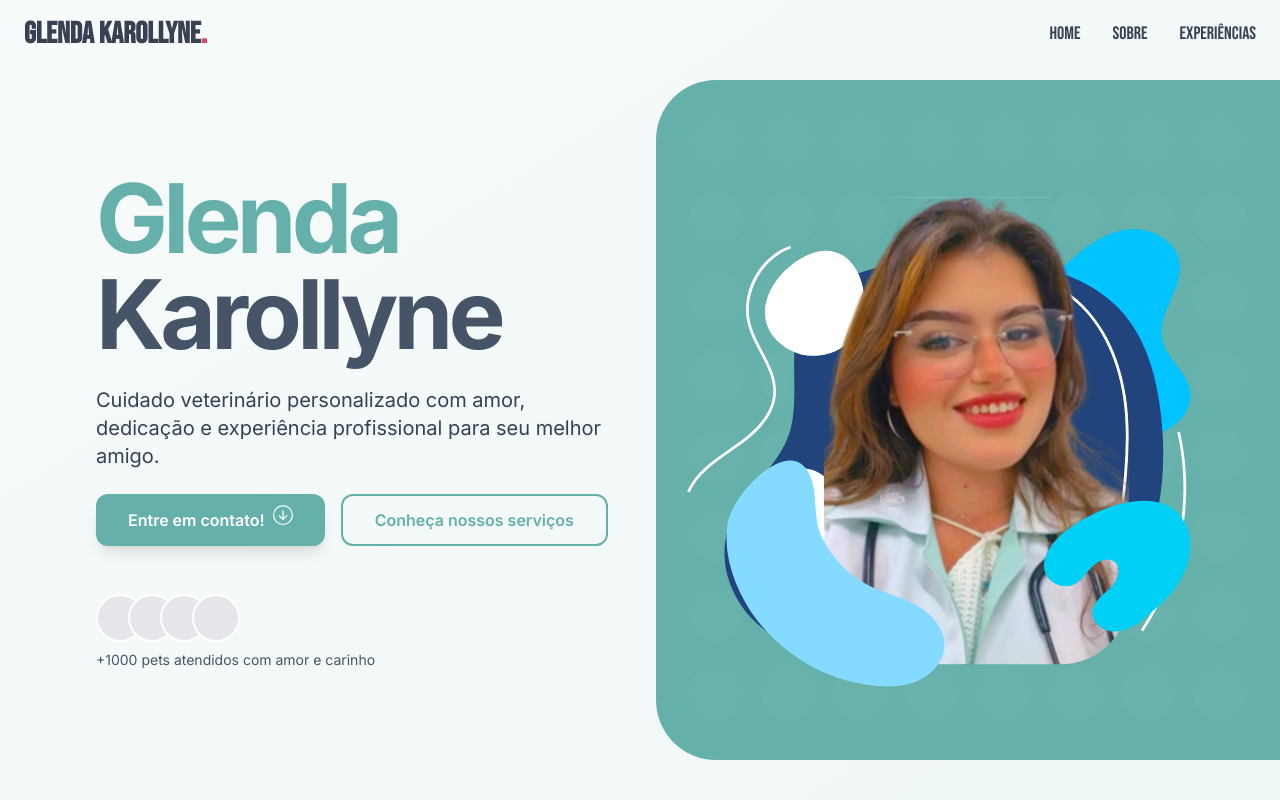
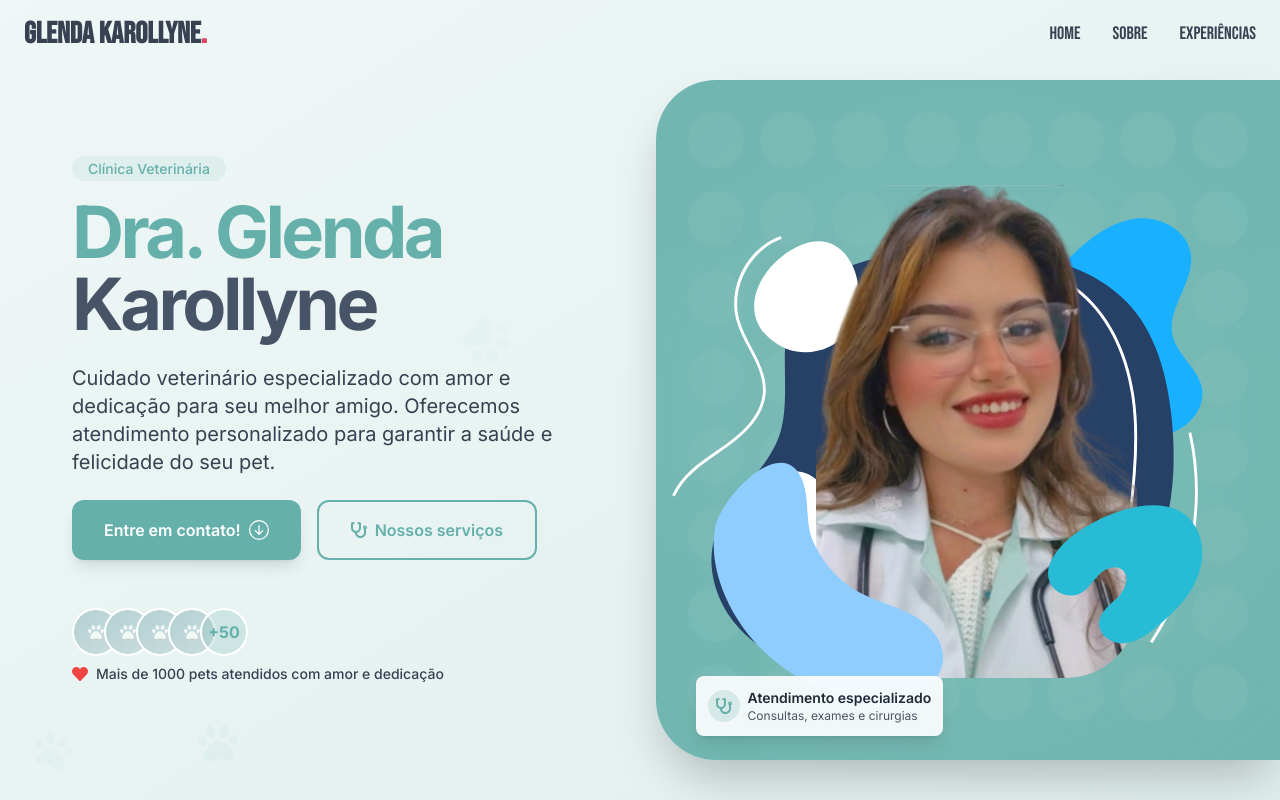
Before and after one commit to EriveltonMatos/veterinary, a Next.js app: page / in a window 1280 px wide. Shown: the top 800 px of the page. Built offline with nearby package versions, Linux system fonts and the light colour scheme.

Commit message:
adicionando novo hero

```diff
--- a/src/components/Hero.tsx
+++ b/src/components/Hero.tsx
@@ -1,61 +1,129 @@
+"use client"
 import Image from "next/image";
+import { useState, useEffect } from "react";
+import { BsArrowDownCircle } from "react-icons/bs";
+import { FaPaw, FaHeart, FaStethoscope } from "react-icons/fa";
+import { motion } from "framer-motion";
 import heroImage from "../assets/none.svg";
-import arrow from "../assets/hero/arrow.svg";
-import { BsArrowDownCircle } from "react-icons/bs";
 
 export default function Hero() {
-  const animals = [{ id: 1, name: "cachorro", image: arrow.src }];
+  const [isLoaded, setIsLoaded] = useState(false);
+
+  useEffect(() => {
+    setIsLoaded(true);
+  }, []);
+
+  const pawIcons = Array(6).fill(null);
 
   return (
-    <section className="min-h-screen relative bg-gradient-to-br from-Accent/5 to-Accent/10 overflow-hidden">
-      <div className="mx-auto h-full relative">
+    <section className="min-h-screen relative bg-gradient-to-br from-Accent/10 to-Accent/20 overflow-hidden">
+      {/* Paw print background pattern */}
+      <div className="absolute inset-0 opacity-10 pointer-events-none">
+        {pawIcons.map((_, idx) => (
+          <FaPaw
+            key={idx}
+            className="absolute text-Accent"
+            style={{
+              top: `${Math.random() * 100}%`,
+              left: `${Math.random() * 100}%`,
+              fontSize: `${Math.random() * 2 + 1}rem`,
+              transform: `rotate(${Math.random() * 360}deg)`,
+              opacity: Math.random() * 0.5 + 0.2
+            }}
+          />
+        ))}
+      </div>
+
+      <div className="mx-auto h-full relative max-w-7xl">
         <div className="grid md:grid-cols-2 gap-8 h-full items-center pt-20 pb-8">
           {/* Left content */}
-          <div className="relative z-20 flex flex-col items-center md:items-start text-center md:text-left space-y-6 px-4 ml-20">
-            <div className="inline-block">
-              <h1 className="text-6xl md:text-7xl lg:text-8xl font-bold tracking-tighter">
+          <div className="relative z-20 flex flex-col items-center md:items-start text-center md:text-left space-y-6 px-6 md:px-10 md:ml-8">
+            <motion.div
+              initial={{ opacity: 0, y: 20 }}
+              animate={isLoaded ? { opacity: 1, y: 0 } : {}}
+              transition={{ duration: 0.6 }}
+              className="inline-block"
+            >
+              <span className="text-sm font-medium text-Accent bg-Accent/10 px-4 py-1 rounded-full">
+                Clínica Veterinária
+              </span>
+              <h1 className="text-5xl md:text-6xl lg:text-7xl font-bold tracking-tighter mt-4">
                 <span className="text-Accent hover:text-Accent/90 transition-colors duration-300">
-                  Glenda
+                  Dra. Glenda
                 </span>{" "}
                 <span className="block md:inline">Karollyne</span>
               </h1>
-            </div>
+            </motion.div>
 
-            <p className="text-lg md:text-xl text-gray-700 max-w-lg leading-relaxed">
-              Cuidado veterinário personalizado com amor, dedicação e
-              experiência profissional para seu melhor amigo.
-            </p>
+            <motion.p
+              initial={{ opacity: 0, y: 20 }}
+              animate={isLoaded ? { opacity: 1, y: 0 } : {}}
+              transition={{ duration: 0.6, delay: 0.2 }}
+              className="text-lg md:text-xl text-gray-700 max-w-lg leading-relaxed"
+            >
+              Cuidado veterinário especializado com amor e dedicação para seu melhor amigo. Oferecemos atendimento personalizado para garantir a saúde e felicidade do seu pet.
+            </motion.p>
 
-            <div className="flex flex-col sm:flex-row gap-4 w-full md:w-auto">
-              <button className="bg-Accent hover:bg-Accent/90 text-white px-8 py-3 rounded-xl font-semibold transition-all duration-300 transform hover:scale-105 shadow-lg hover:shadow-xl flex items-center justify-center gap-2">
+            <motion.div
+              initial={{ opacity: 0, y: 20 }}
+              animate={isLoaded ? { opacity: 1, y: 0 } : {}}
+              transition={{ duration: 0.6, delay: 0.4 }}
+              className="flex flex-col sm:flex-row gap-4 w-full md:w-auto"
+            >
+              <button className="bg-Accent hover:bg-Accent/90 text-white px-8 py-4 rounded-xl font-semibold transition-all duration-300 transform hover:scale-105 shadow-lg hover:shadow-xl flex items-center justify-center gap-2 group">
                 Entre em contato!
-                <BsArrowDownCircle className="w-5 h-5 animate-bounce" />
+                <BsArrowDownCircle className="w-5 h-5 group-hover:animate-bounce" />
               </button>
 
-              <button className="border-2 border-Accent text-Accent hover:bg-Accent/10 px-8 py-3 rounded-xl font-semibold transition-all duration-300">
-                Conheça nossos serviços
+              <button className="border-2 border-Accent text-Accent hover:bg-Accent/10 px-8 py-4 rounded-xl font-semibold transition-all duration-300 flex items-center justify-center gap-2">
+                <FaStethoscope className="w-4 h-4" />
+                Nossos serviços
               </button>
-            </div>
+            </motion.div>
 
-            <div className="flex flex-col items-center md:items-start gap-2 pt-6">
+            <motion.div
+              initial={{ opacity: 0, y: 20 }}
+              animate={isLoaded ? { opacity: 1, y: 0 } : {}}
+              transition={{ duration: 0.6, delay: 0.6 }}
+              className="flex flex-col items-center md:items-start gap-2 pt-6"
+            >
               <div className="flex -space-x-4">
                 {[1, 2, 3, 4].map((i) => (
                   <div
                     key={i}
-                    className="w-12 h-12 rounded-full bg-gray-200 border-2 border-white"
-                  />
+                    className="w-12 h-12 rounded-full bg-gray-200 border-2 border-white overflow-hidden"
+                  >
+                    {/* Você pode adicionar imagens de pets aqui */}
+                    <div className="w-full h-full bg-gradient-to-br from-Accent/40 to-Accent/20 flex items-center justify-center">
+                      <FaPaw className="text-white text-opacity-80" />
+                    </div>
+                  </div>
                 ))}
+                <div className="w-12 h-12 rounded-full bg-Accent/20 border-2 border-white flex items-center justify-center text-Accent font-bold">
+                  +50
+                </div>
               </div>
-              <p className="text-sm text-gray-600">
-                +1000 pets atendidos com amor e carinho
-              </p>
-            </div>
+              <div className="flex items-center gap-2">
+                <FaHeart className="text-red-500" />
+                <p className="text-sm text-gray-700 font-medium">
+                  Mais de 1000 pets atendidos com amor e dedicação
+                </p>
+              </div>
+            </motion.div>
           </div>
 
-          <div className="relative h-[500px] md:h-[680px] w-full">
-            <div className="absolute inset-0 bg-Accent rounded-l-[60px] overflow-hidden">
-              <div className="absolute inset-0 opacity-10">
-                <div className="absolute top-0 left-0 w-full h-full bg-[radial-gradient(circle_at_50%_50%,rgba(255,255,255,0.2),transparent)]" />
+          {/* Right content - Veterinarian with pets */}
+          <motion.div
+            initial={{ opacity: 0, x: 50 }}
+            animate={isLoaded ? { opacity: 1, x: 0 } : {}}
+            transition={{ duration: 0.8 }}
+            className="relative h-[500px] md:h-[680px] w-full"
+          >
+            <div className="absolute inset-0 bg-Accent/90 rounded-l-[60px] overflow-hidden shadow-2xl">
+              <div className="absolute inset-0 opacity-20">
+                <div className="absolute top-0 left-0 w-full h-full bg-[radial-gradient(circle_at_50%_50%,rgba(255,255,255,0.4),transparent)]" />
+
+                {/* Padrão de círculos decorativos */}
                 <div className="grid grid-cols-8 gap-4 p-8 h-full">
                   {Array(64)
                     .fill(null)
@@ -68,19 +136,34 @@ export default function Hero() {
                 </div>
               </div>
 
-              <div className="absolute w-[90%] h-[100%] bottom-0 left-[5%] transition-transform duration-500 hover:scale-105">
+              {/* Imagem da veterinária com animais */}
+              <div className="absolute w-[95%] h-[100%] bottom-0 left-[2.5%] transition-transform duration-500 hover:scale-105">
+                <div className="absolute bottom-3 left-3 md:bottom-6 md:left-6 bg-white/90 backdrop-blur-sm rounded-lg p-3 shadow-lg z-10 max-w-[80%]">
+                  <div className="flex items-center gap-2">
+                    <div className="bg-Accent/20 rounded-full p-2">
+                      <FaStethoscope className="text-Accent w-4 h-4" />
+                    </div>
+                    <div>
+                      <p className="text-sm font-semibold text-gray-800">Atendimento especializado</p>
+                      <p className="text-xs text-gray-600">Consultas, exames e cirurgias</p>
+                    </div>
+                  </div>
+                </div>
+
                 <Image
-                  src={heroImage}
+                  src={heroImage} // Substitua por sua imagem
+                  alt="Dra. Glenda Karollyne com pacientes"
                   fill
                   priority
-                  className="object-contain saturate-[1.5] brightness-110"
-                  alt="Dra. Glenda Karollyne"
+                  className="object-cover object-center rounded-l-[60px] saturate-[1.1] brightness-105"
+                  onLoad={() => setIsLoaded(true)}
                 />
               </div>
             </div>
-          </div>
+          </motion.div>
         </div>
       </div>
+
     </section>
   );
 }
```
